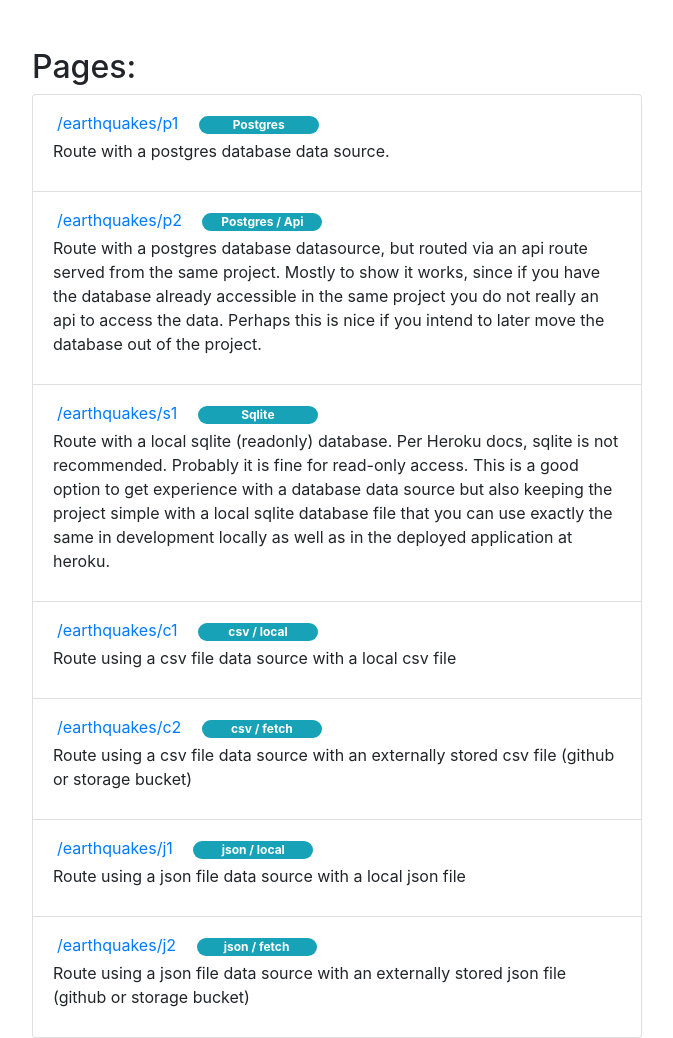
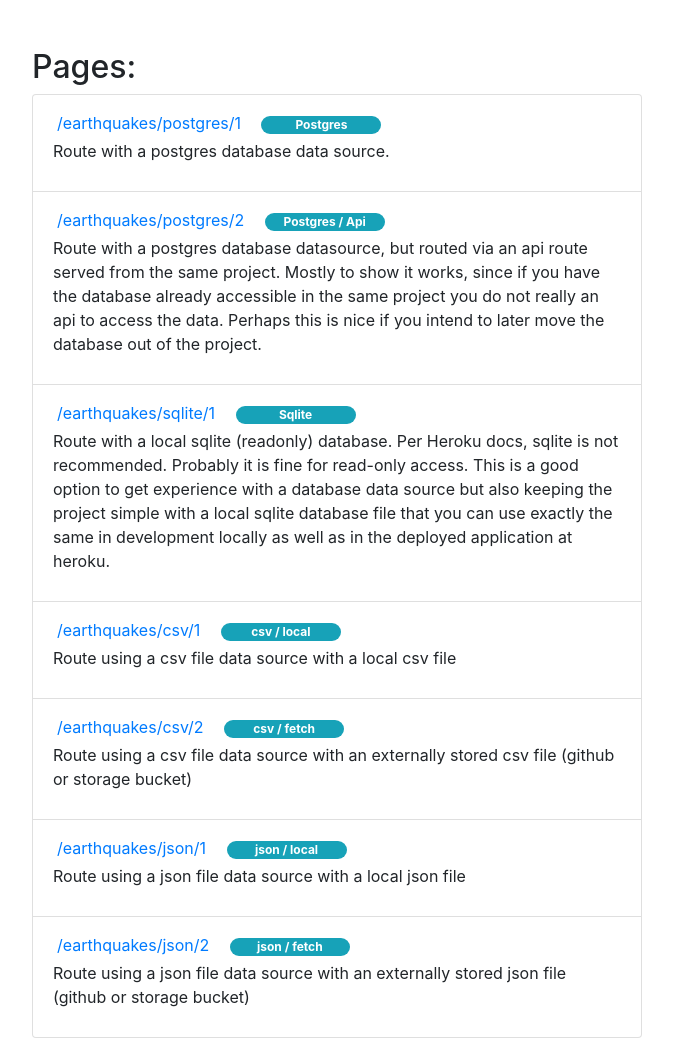
Before and after one commit to northernocean/HelloFlask, a Flask app: page / in a window 1280 px wide. Shown: the whole page, without its empty margins (303-976 px from the left). Run offline with Flask 2, Linux system fonts and the light colour scheme; some libraries are stand-ins or nearby versions.

Commit message:
update routes

```diff
--- a/templates/index.html
+++ b/templates/index.html
@@ -21,14 +21,14 @@
     <ul class="list-group">
       <li class="list-group-item">
         <div class="m-1">
-          <a href="/earthquakes/p1">/earthquakes/p1</a>
+          <a href="/earthquakes/postgres/1">/earthquakes/postgres/1</a>
           <span class="badge badge-pill badge-info ml-3" style="min-width: 120px;">Postgres</span>
         </div>
         <p>Route with a postgres database data source.</p>
       </li>
       <li class="list-group-item">
         <div class="m-1">
-          <a href="/earthquakes/p2">/earthquakes/p2</a>
+          <a href="/earthquakes/postgres/2">/earthquakes/postgres/2</a>
           <span class="badge badge-pill badge-info ml-3" style="min-width: 120px;">Postgres / Api</span>
         </div>
         <p>Route with a postgres database datasource, but routed via an api route served from the same project. Mostly to show it works,
@@ -38,7 +38,7 @@
       </li>
       <li class="list-group-item">
         <div class="m-1">
-          <a href="/earthquakes/s1">/earthquakes/s1</a>
+          <a href="/earthquakes/sqlite/1">/earthquakes/sqlite/1</a>
           <span class="badge badge-pill badge-info ml-3" style="min-width: 120px;">Sqlite</span>
         </div>
         <p>Route with a local sqlite (readonly) database. Per Heroku docs, sqlite is not recommended. Probably it is fine for read-only access.
@@ -48,28 +48,28 @@
       </li>
       <li class="list-group-item">
         <div class="m-1">
-          <a href="/earthquakes/c1">/earthquakes/c1</a>
+          <a href="/earthquakes/csv/1">/earthquakes/csv/1</a>
           <span class="badge badge-pill badge-info ml-3" style="min-width: 120px;">csv / local</span>
         </div>
         <p>Route using a csv file data source with a local csv file</p>
       </li>
       <li class="list-group-item">
         <div class="m-1">
-          <a href="/earthquakes/c2">/earthquakes/c2</a>
+          <a href="/earthquakes/csv/2">/earthquakes/csv/2</a>
           <span class="badge badge-pill badge-info ml-3" style="min-width: 120px;">csv / fetch</span>
         </div>
         <p>Route using a csv file data source with an externally stored csv file (github or storage bucket)</p>
       </li>
       <li class="list-group-item">
         <div class="m-1">
-          <a href="/earthquakes/j1">/earthquakes/j1</a>
+          <a href="/earthquakes/json/1">/earthquakes/json/1</a>
           <span class="badge badge-pill badge-info ml-3" style="min-width: 120px;">json / local</span>
         </div>
         <p>Route using a json file data source with a local json file</p>
       </li>
       <li class="list-group-item">
         <div class="m-1">
-          <a href="/earthquakes/j2">/earthquakes/j2</a>
+          <a href="/earthquakes/json/2">/earthquakes/json/2</a>
           <span class="badge badge-pill badge-info ml-3" style="min-width: 120px;">json / fetch</span>
         </div>
         <p>Route using a json file data source with an externally stored json file (github or storage bucket)</p>
```
